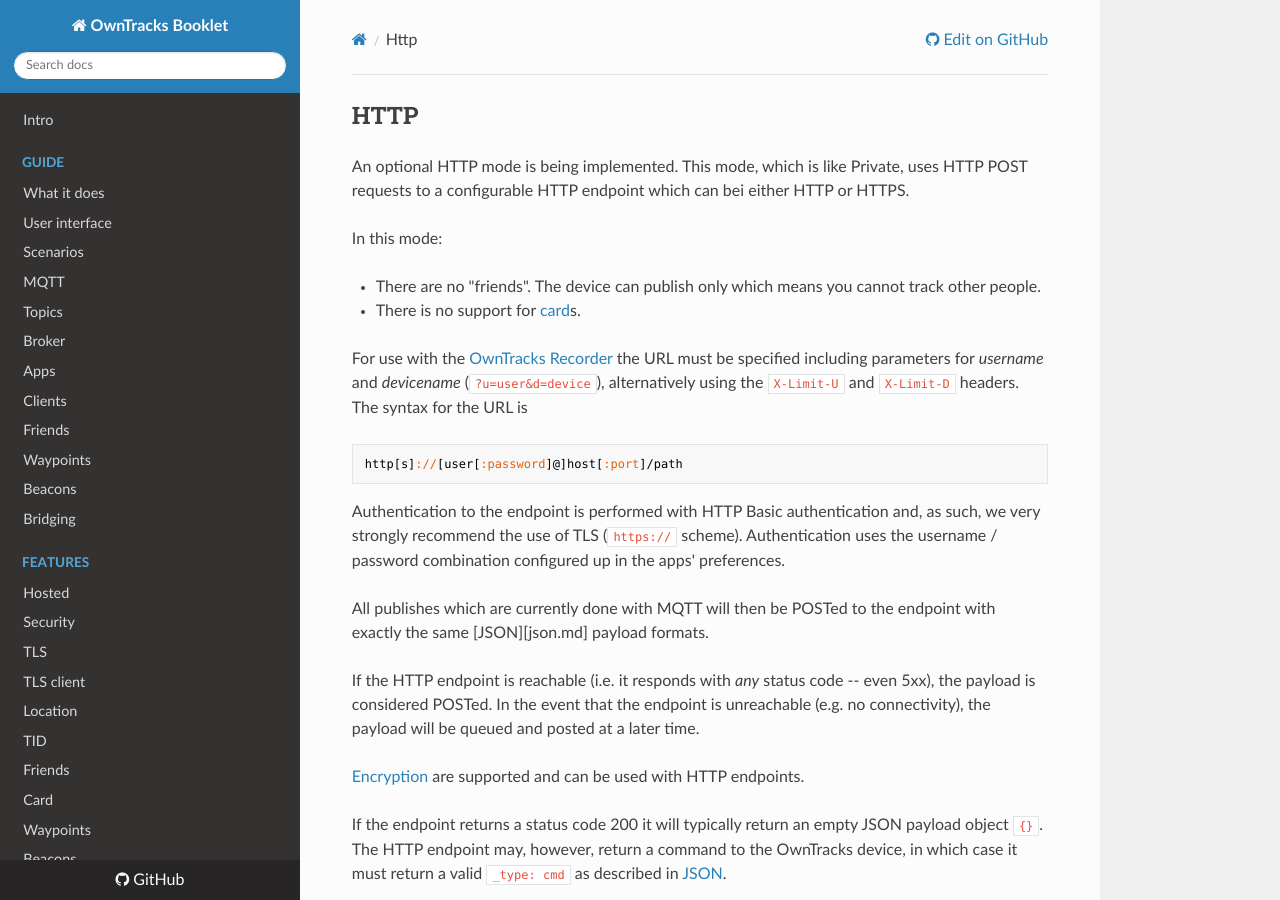
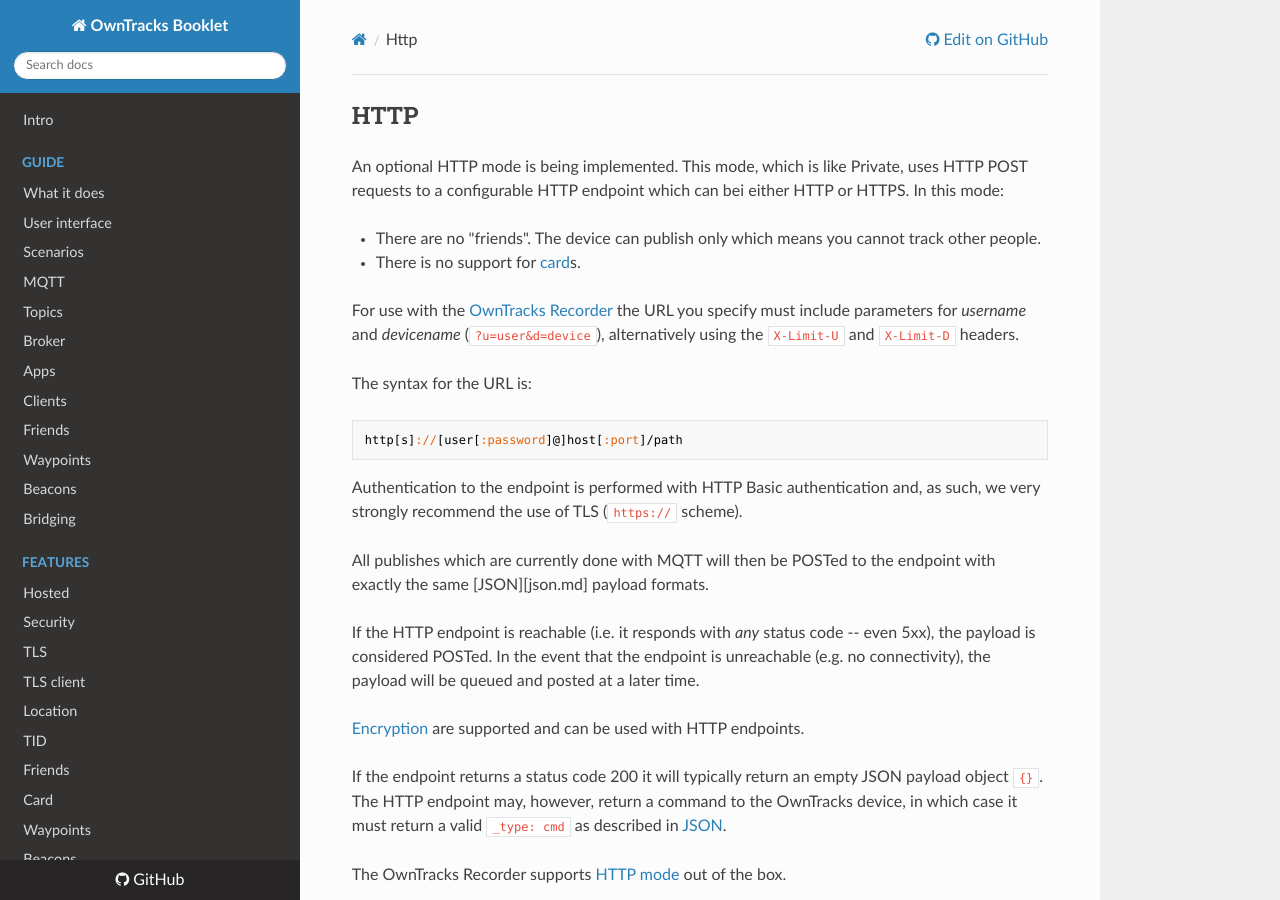
Before and after one commit to owntracks/booklet, an MkDocs documentation site: the page built from docs/tech/http.md, in a window 1280 px wide and 900 px high. Built offline with MkDocs 1.6.1, drawn with Linux system fonts in a browser that asks for light colours; nearby versions of some CDN libraries; old or Windows-style settings are respelled for this version of MkDocs; some of the changed text lies outside the part shown.

Commit message:
rephrase

````diff
--- a/docs/tech/http.md
+++ b/docs/tech/http.md
@@ -1,19 +1,19 @@
 ## HTTP
 
-An optional HTTP mode is being implemented. This mode, which is like Private, uses HTTP POST requests to a configurable HTTP endpoint which can bei either HTTP or HTTPS.
-
-In this mode:
+An optional HTTP mode is being implemented. This mode, which is like Private, uses HTTP POST requests to a configurable HTTP endpoint which can bei either HTTP or HTTPS. In this mode:
 
 * There are no "friends". The device can publish only which means you cannot track other people.
 * There is no support for [card](../features/card.md)s.
 
-For use with the [OwnTracks Recorder](https://github.com/owntracks/recorder) the URL must be specified including parameters for _username_ and _devicename_ (`?u=user&d=device`), alternatively using the `X-Limit-U` and `X-Limit-D` headers. The syntax for the URL is
+For use with the [OwnTracks Recorder](https://github.com/owntracks/recorder) the URL you specify must include parameters for _username_ and _devicename_ (`?u=user&d=device`), alternatively using the `X-Limit-U` and `X-Limit-D` headers.
+
+The syntax for the URL is:
 
 ```
 http[s]://[user[:password]@]host[:port]/path
 ```
 
-Authentication to the endpoint is performed with HTTP Basic authentication and, as such, we very strongly recommend the use of TLS (`https://` scheme). Authentication uses the username / password combination configured up in the apps' preferences.
+Authentication to the endpoint is performed with HTTP Basic authentication and, as such, we very strongly recommend the use of TLS (`https://` scheme).
 
 All publishes which are currently done with MQTT will then be POSTed to the endpoint with exactly the same [JSON][json.md] payload formats.
 
@@ -24,7 +24,6 @@ If the HTTP endpoint is reachable (i.e. it responds with _any_ status code -- ev
 If the endpoint returns a status code 200 it will typically return an empty JSON payload object `{}`. The HTTP endpoint may, however, return a command to the OwnTracks device, in which case it must return a valid `_type: cmd` as described in [JSON](../tech/json.md).
 
 The OwnTracks Recorder supports [HTTP mode](https://github.com/owntracks/recorder#http-mode) out of the box.
-
 
 ### PHP example
 
@@ -72,6 +71,6 @@ mysql> select * from locations;
 ?>
 ```
 
-Assuming the Web server hosting this example is called `example.com`, and assuming the above script is in Jane's home directory's `public_html` saved as `loc.php`, the URL you configure in the OwnTracks app would be `http://example.com/~jane/loc.php`.
+Assuming the Web server hosting this example is called `example.com`, and assuming the above script is in Jane's home directory's `public_html` saved as `loc.php`, the URL you configure in the OwnTracks app would be `http://example.com/~jane/loc.php`. We _urge_ you to consider transmitting your data to your Web server securely using TLS and authentication, in which case the URL you use will be along the lines of `https://user:password@example.com/~jane/loc.php`.
 
 There's lots of other data in the JSON payload from the OwnTracks apps you may be interested in; we urge you to [study the API documentation](json.md).
````
